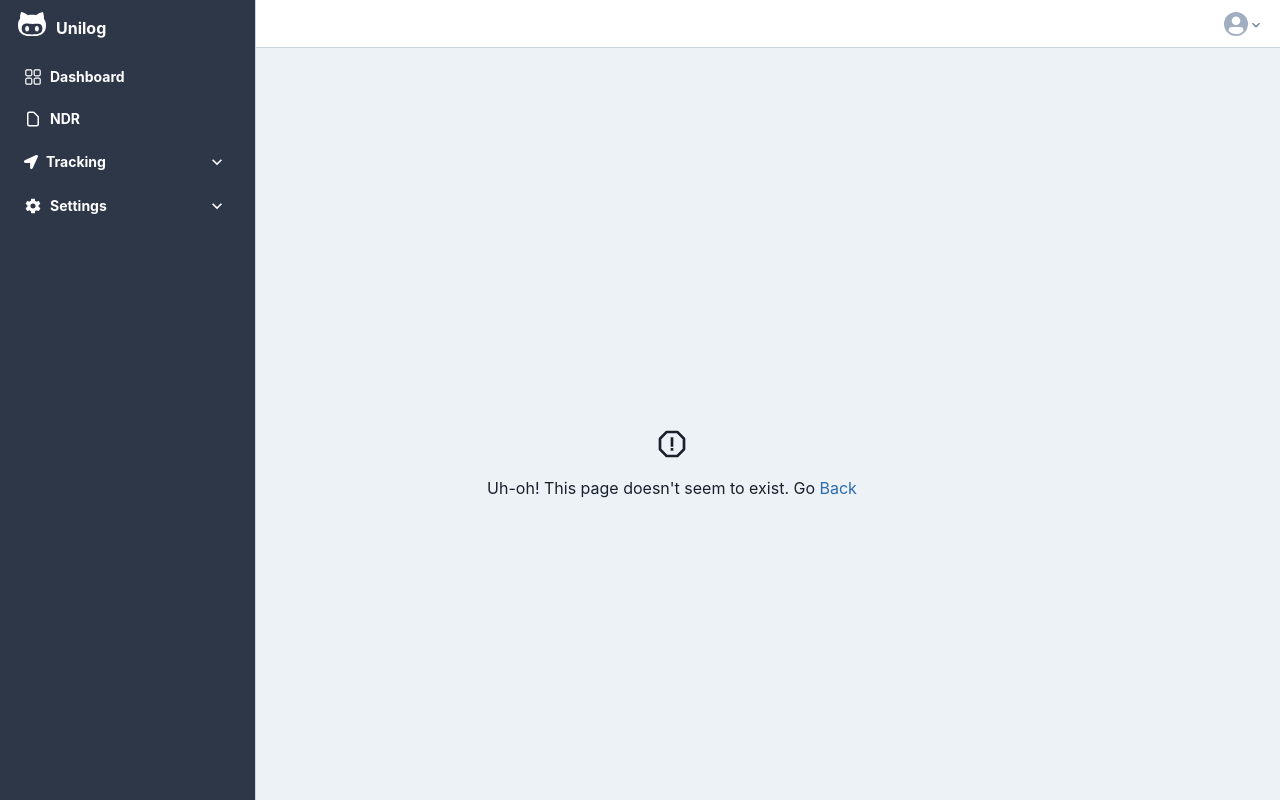
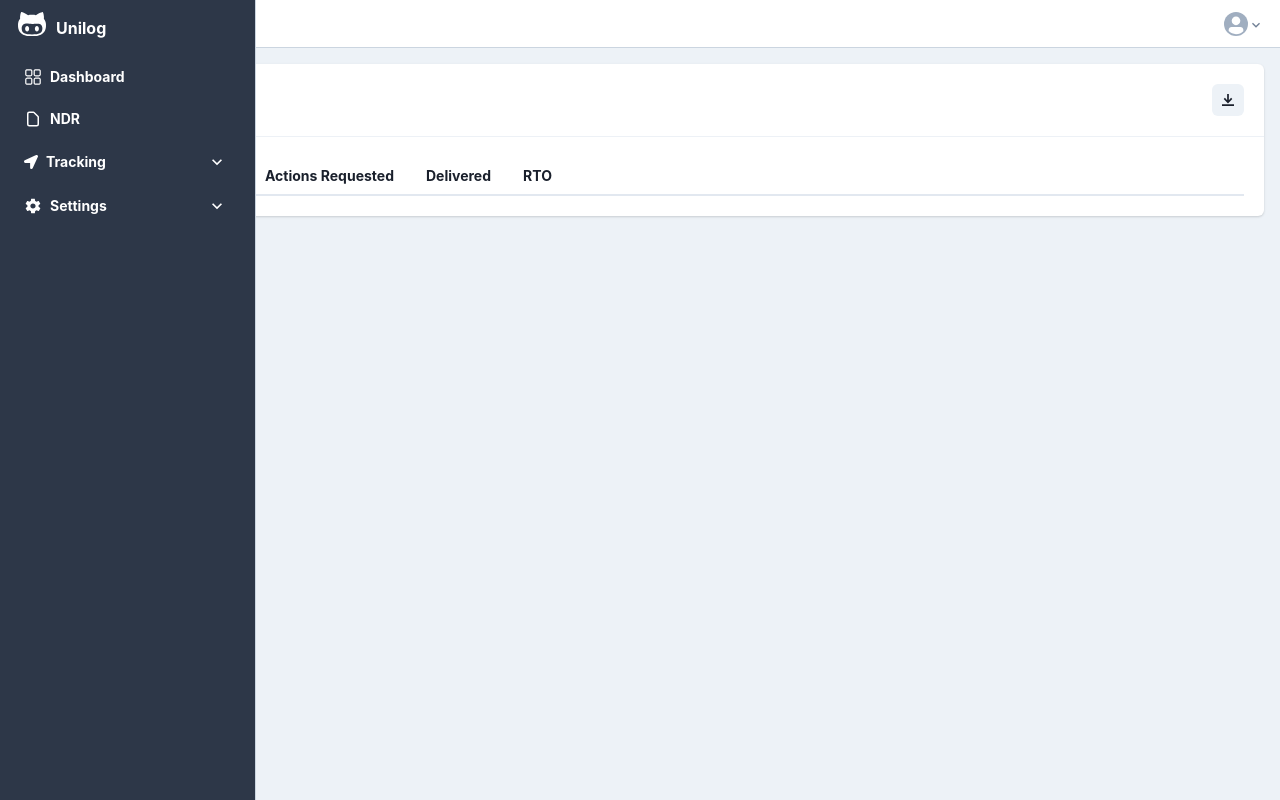
Before and after one commit to shaswat-jsr-97/unilog-shaswat, a Next.js app: page /ndr in a window 1280 px wide. Before the commit this address had no page. Built offline with nearby package versions, Linux system fonts and the light colour scheme.

Commit message:
NDR Overvirw

```diff
--- a/page-modules/tracking/orders/components/MoreOptions.tsx
+++ b/page-modules/tracking/orders/components/MoreOptions.tsx
@@ -33,7 +33,7 @@ export default function MenuOptions({ filters }: Props) {
     }
 
     return (
-        <Menu autoSelect={false} arrowPadding={8}>
+        <Menu autoSelect={false} arrowPadding={8} isLazy={true}>
             <Tooltip hasArrow label="Actions" isOpen={tooltipOpen} defaultIsOpen={false} closeOnPointerDown={true}>
                 <MenuButton
                     as={IconButton}
--- a/pages/dashboard/components/Shipments.tsx
+++ b/pages/ndr/index.tsx
@@ -1,9 +1,85 @@
-import { Text } from '@chakra-ui/react'
+import { DownloadIcon } from '@chakra-ui/icons'
+import {
+    Box,
+    Card,
+    CardBody,
+    CardHeader,
+    Divider,
+    Flex,
+    Heading,
+    IconButton,
+    Tab,
+    TabList,
+    Tabs,
+    Text,
+    Tooltip,
+} from '@chakra-ui/react'
+import React from 'react'
 
-export default function DashboardShipments() {
+import styles from './ndr.module.scss'
+
+export default function NdrPage() {
+    const handleChangeTab = (e: number) => {
+        console.log(e)
+    }
+
     return (
-        <>
-            <Text fontSize="sm">Dashboard Shipments comes here.</Text>
-        </>
+        <Card w={`100%`}>
+            <CardHeader>
+                <Flex justifyContent="space-between">
+                    <Box>
+                        <Heading size="md" color="gray.900">
+                            Overview
+                        </Heading>
+                    </Box>
+                    <Box>
+                        <Tooltip label="Download Orders" hasArrow>
+                            <IconButton size="sm" aria-label={'Download Orders'} icon={<DownloadIcon />} />
+                        </Tooltip>
+                    </Box>
+                </Flex>
+            </CardHeader>
+            <Divider color="gray.200" />
+            <CardBody>
+                <Tabs isLazy={true} isFitted={false} onChange={handleChangeTab}>
+                    <TabList>
+                        <Tab
+                            className={styles.dashboardTab}
+                            fontSize="sm"
+                            _selected={{ color: 'blue.400', borderColor: 'blue.400' }}
+                            fontWeight="bold"
+                        >
+                            <Text as="span">Actions Required</Text>
+                        </Tab>
+
+                        <Tab
+                            className={styles.dashboardTab}
+                            fontSize="sm"
+                            _selected={{ color: 'blue.400', borderColor: 'blue.400' }}
+                            fontWeight="bold"
+                        >
+                            <Text as="span">Actions Requested</Text>
+                        </Tab>
+                        <Tab
+                            className={styles.dashboardTab}
+                            fontSize="sm"
+                            _selected={{ color: 'blue.400', borderColor: 'blue.400' }}
+                            fontWeight="bold"
+                        >
+                            <Text as="span">Delivered</Text>
+                        </Tab>
+                        <Tab
+                            className={styles.dashboardTab}
+                            fontSize="sm"
+                            _selected={{ color: 'blue.400', borderColor: 'blue.400' }}
+                            fontWeight="bold"
+                        >
+                            <Text as="span">RTO</Text>
+                        </Tab>
+                    </TabList>
+                    <Box className={styles.dashboardTabPanel}></Box>
+                </Tabs>
+            </CardBody>
+        </Card>
     )
 }
```
